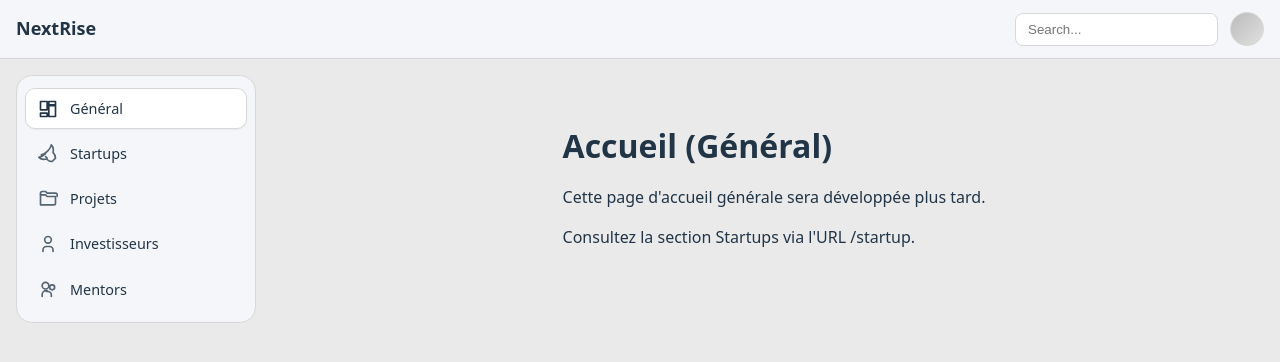
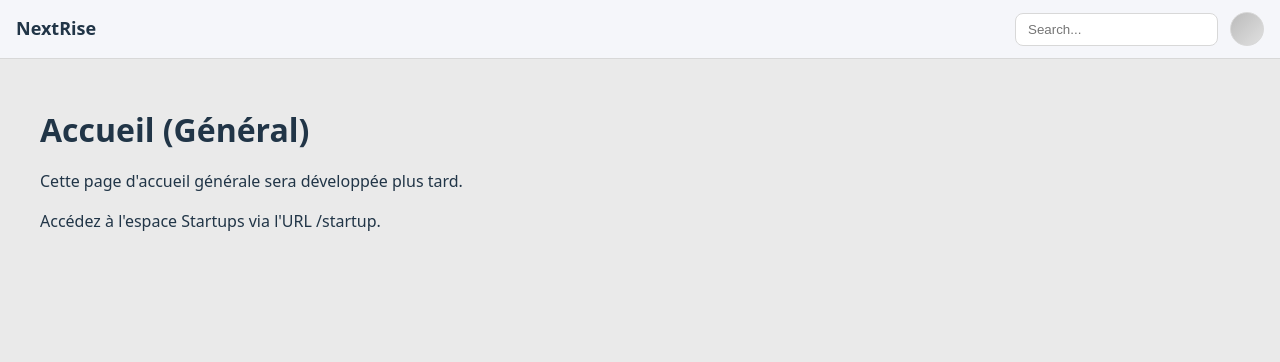
Before and after one commit to Aincrad-Flux/NextRise, a React (Vite) app in the folder frontend/: page / in a window 1280 px wide. Shown: the top 362 px of the page. Built offline with nearby package versions, Linux system fonts and the light colour scheme.

Commit message:
[refactor] simplify Home component by removing unused state and layout elements

```diff
--- a/frontend/src/pages/Home.jsx
+++ b/frontend/src/pages/Home.jsx
@@ -1,45 +1,15 @@
-import { useState } from 'react'
 import TopBar from '../components/TopBar.jsx'
-import Dashboard from '../components/Dashboard.jsx'
-import Sidebar from '../components/Sidebar.jsx'
 import './home.css'
 
 export default function Home() {
-  const [section, setSection] = useState('general')
-
   return (
     <div className="home-container">
       <TopBar />
-      <div className="layout">
-        <Sidebar active={section} onSelect={setSection} />
-        <main className="home-main">
-          {section === 'general' && (
-            <div style={{ padding: '2rem' }}>
-              <h1>Accueil (Général)</h1>
-              <p>Cette page d'accueil générale sera développée plus tard.</p>
-              <p>Consultez la section Startups via l'URL /startup.</p>
-            </div>
-          )}
-          {section !== 'general' && (
-            <div className="placeholder panel">
-              <div className="panel-header"><h2>{labelFor(section)}</h2></div>
-              <div style={{ padding: '1rem' }}>
-                <p>Contenu pour la section {labelFor(section)} à venir.</p>
-              </div>
-            </div>
-          )}
-        </main>
-      </div>
+      <main className="home-main" style={{ padding: '2rem' }}>
+        <h1>Accueil (Général)</h1>
+        <p>Cette page d'accueil générale sera développée plus tard.</p>
+        <p>Accédez à l'espace Startups via l'URL /startup.</p>
+      </main>
     </div>
   )
 }
-
-function labelFor(key) {
-  switch (key) {
-    case 'startups': return 'Startups'
-    case 'projects': return 'Projets'
-    case 'investors': return 'Investisseurs'
-    case 'mentors': return 'Mentors'
-    default: return 'Général'
-  }
-}
```
